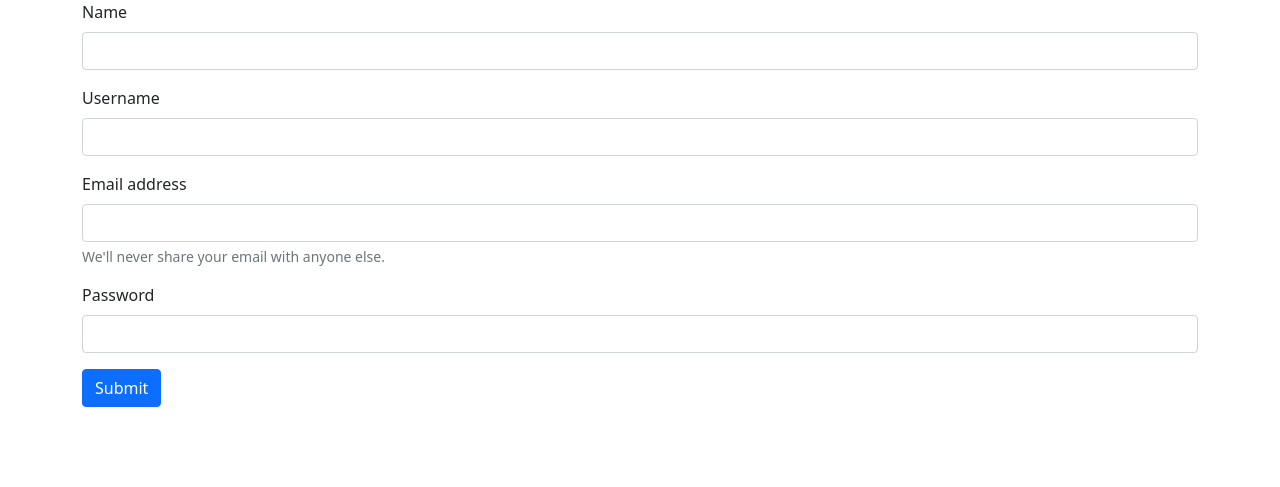
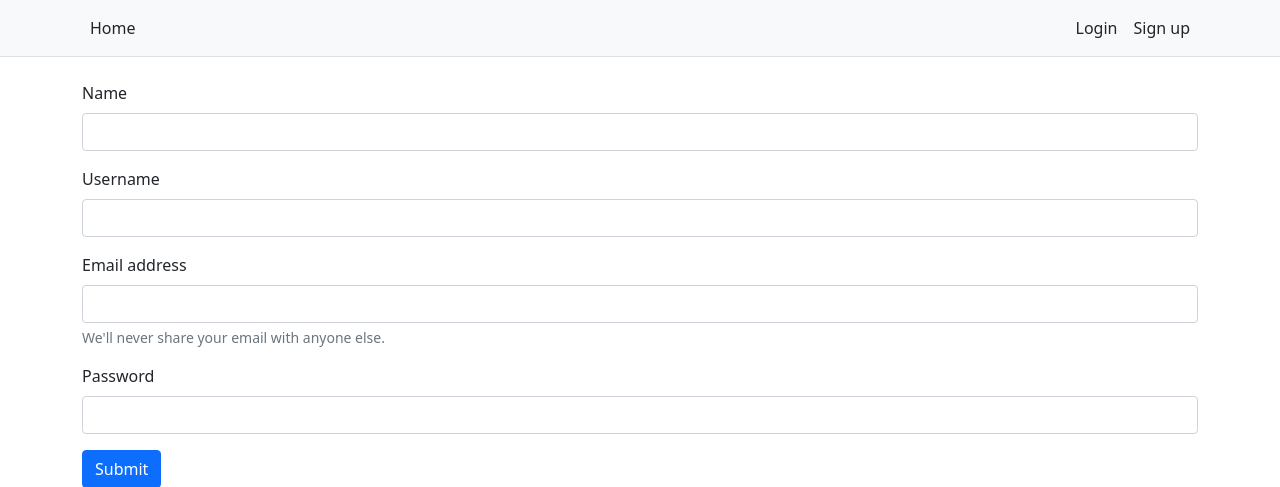
Before and after one commit to ehsanmody/M54_MVC, a PHP site: page /register in a window 1280 px wide. Shown: the top 487 px of the page. Run offline with PHP 8.4, Linux system fonts and the light colour scheme.

Commit message:
+ Added Header to main layout for sync with auth system

```diff
--- a/models/Auth.php
+++ b/models/Auth.php
@@ -2,8 +2,9 @@
 
 namespace app\models;
 
+use app\models\User;
+use app\utils\Cookie;
 use app\core\Database;
-use app\models\User;
 
 class Auth
 {
@@ -11,11 +12,17 @@ class Auth
     public static function login(string $username, string $password)
     {
         $user = (new User())->findByUsername($username);
+        //$user = (new User())->login($username, $password); TODO: P2
 
         if (is_bool($user))
             return false;
 
-        return $user->password == $password;
+        if ($user->password == $password) {
+            Cookie::set('username', $user->username);
+            return true;
+        }
+
+        return false;
     }
 
     public static function register(array $inputs)
@@ -25,6 +32,16 @@ class Auth
 
     public static function user(): User|bool
     {
-        # code...
+        if (self::check()) {
+            $user = (new User())->findByUsername(Cookie::get('username'));
+            unset($user->password);
+            return $user;
+        }
+
+        return false;
+    }
+
+    public static function check() {
+        return (bool)Cookie::get('username');
     }
 }
--- a/models/User.php
+++ b/models/User.php
@@ -4,6 +4,7 @@ namespace app\models;
 
 class User extends Model
 {
+    //use login; TODO: P2
 
     public $name;
     public $username;
--- a/public/index.php
+++ b/public/index.php
@@ -20,7 +20,7 @@ $app->router->get('/', function() {
     return "Hello World";
 }); // only callback
 
-$app->router->get('/about', 'about'); // only view
+//$app->router->get('/about', 'about')->name('about'); TODO: [1]
 
 $app->router->get('/home', [HomeController::class, 'home']); // controller callback
 
--- /dev/null
+++ b/utils/Cookie.php
@@ -0,0 +1,23 @@
+<?php
+
+namespace app\utils;
+
+class Cookie
+{
+
+    const LIFE_TIME = 3600;
+    const PATH = "/";
+
+    public static function set(string $key, string $value = "", int $life_time = 3600)
+    {
+        return setcookie($key, $value, [
+            'expires' => time() + $life_time,
+            'path' => self::PATH
+        ]);
+    }
+
+    public static function get(string $key)
+    {
+        return $_COOKIE[$key] ?? false;
+    }
+}
--- /dev/null
+++ b/view/layouts/header.php
@@ -0,0 +1,24 @@
+<nav class="py-2 bg-light border-bottom mb-4">
+    <div class="container d-flex flex-wrap">
+      <ul class="nav me-auto">
+        <li class="nav-item"><a href="/home" class="nav-link link-dark px-2 active" aria-current="page">Home</a></li>
+        <!-- <li class="nav-item"><a href="<?php //getURL('about'); ?>" class="nav-link link-dark px-2">About</a></li> -->
+      </ul>
+      <ul class="nav">
+        <?php if(\app\models\Auth::check()) { ?>
+          <div class="dropdown text-end">
+            <a href="#" class="d-block link-dark text-decoration-none dropdown-toggle" id="dropdownUser1" data-bs-toggle="dropdown" aria-expanded="false">
+              <img src="https://ui-avatars.com/api/?name=<?php echo \app\models\Auth::user()->name; ?>" alt="mdo" width="32" height="32" class="rounded-circle">
+            </a>
+            <ul class="dropdown-menu text-small" aria-labelledby="dropdownUser1" style="">
+              <li><a class="dropdown-item" href="#">Sign out</a></li>
+            </ul>
+          </div>
+        </div>
+        <?php } else { ?>
+          <li class="nav-item"><a href="/login" class="nav-link link-dark px-2">Login</a></li>
+          <li class="nav-item"><a href="/register" class="nav-link link-dark px-2">Sign up</a></li>
+        <?php } ?>
+      </ul>
+    </div>
+  </nav>
--- a/view/layouts/main.php
+++ b/view/layouts/main.php
@@ -11,6 +11,8 @@
     <title>Hello, world!</title>
   </head>
   <body>
+    <?php include_once "header.php" ?>
+
     <div class="container">
         {{content}}
     </div>
```
